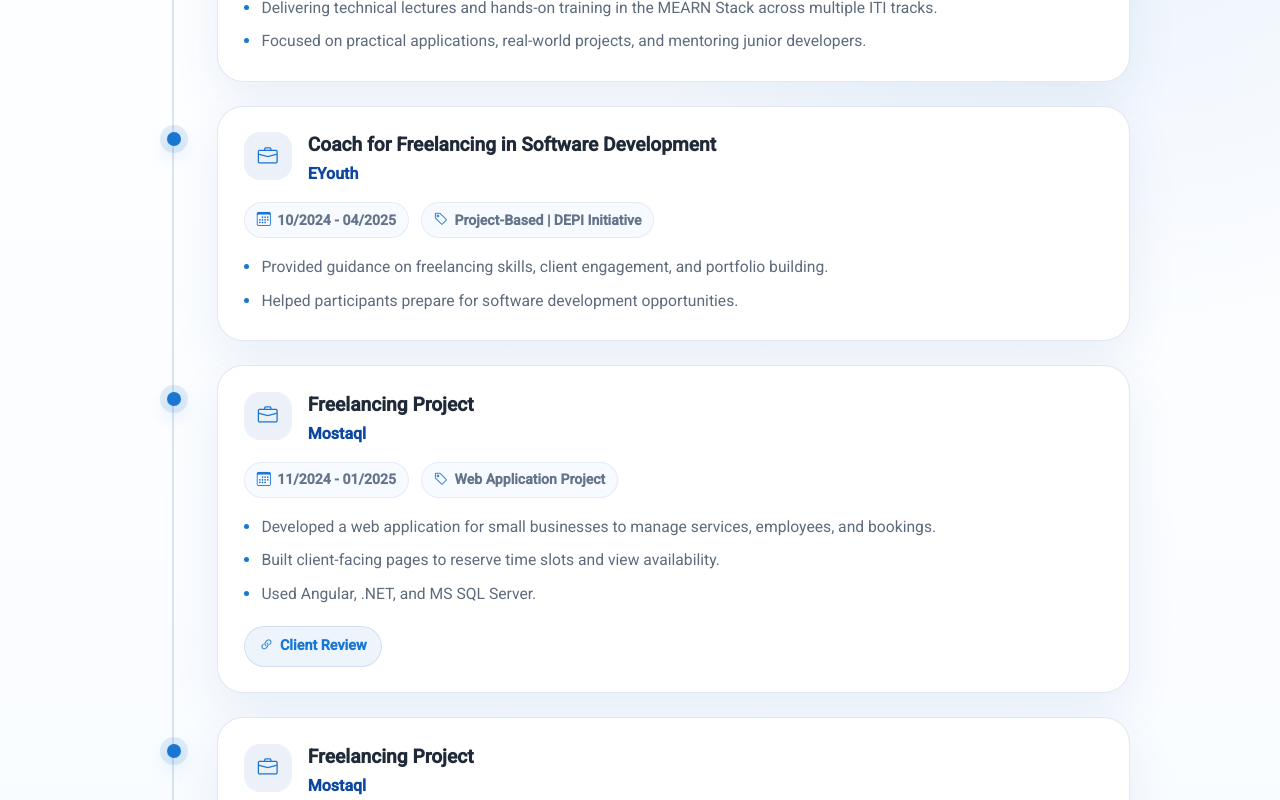
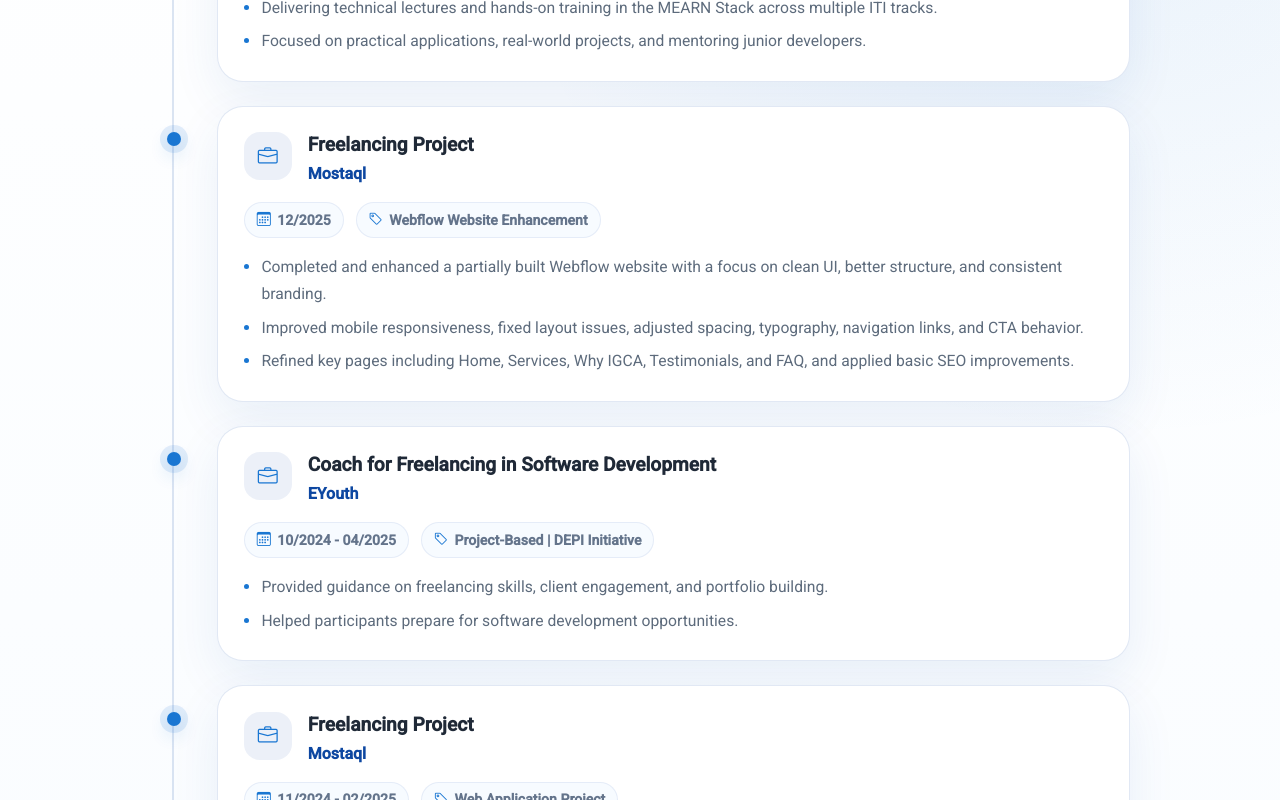
Before and after one commit to MahmoudMo99/portfolio, an Angular app: page / in a window 1280 px wide. Shown: the part 2940-3740 px from the top of the page. Built offline with nearby package versions, Linux system fonts and the light colour scheme.

Commit message:
Add a new exp

```diff
--- a/src/app/components/work-experiences/work-experiences.component.ts
+++ b/src/app/components/work-experiences/work-experiences.component.ts
@@ -30,6 +30,17 @@ export class WorkExperiencesComponent {
       ],
     },
     {
+      title: 'Freelancing Project',
+      organization: 'Mostaql',
+      date: '12/2025',
+      type: 'Webflow Website Enhancement',
+      description: [
+        'Completed and enhanced a partially built Webflow website with a focus on clean UI, better structure, and consistent branding.',
+        'Improved mobile responsiveness, fixed layout issues, adjusted spacing, typography, navigation links, and CTA behavior.',
+        'Refined key pages including Home, Services, Why IGCA, Testimonials, and FAQ, and applied basic SEO improvements.',
+      ],
+    },
+    {
       title: 'Coach for Freelancing in Software Development',
       organization: 'EYouth',
       date: '10/2024 - 04/2025',
@@ -42,7 +53,7 @@ export class WorkExperiencesComponent {
     {
       title: 'Freelancing Project',
       organization: 'Mostaql',
-      date: '11/2024 - 01/2025',
+      date: '11/2024 - 02/2025',
       type: 'Web Application Project',
       description: [
         'Developed a web application for small businesses to manage services, employees, and bookings.',
```
